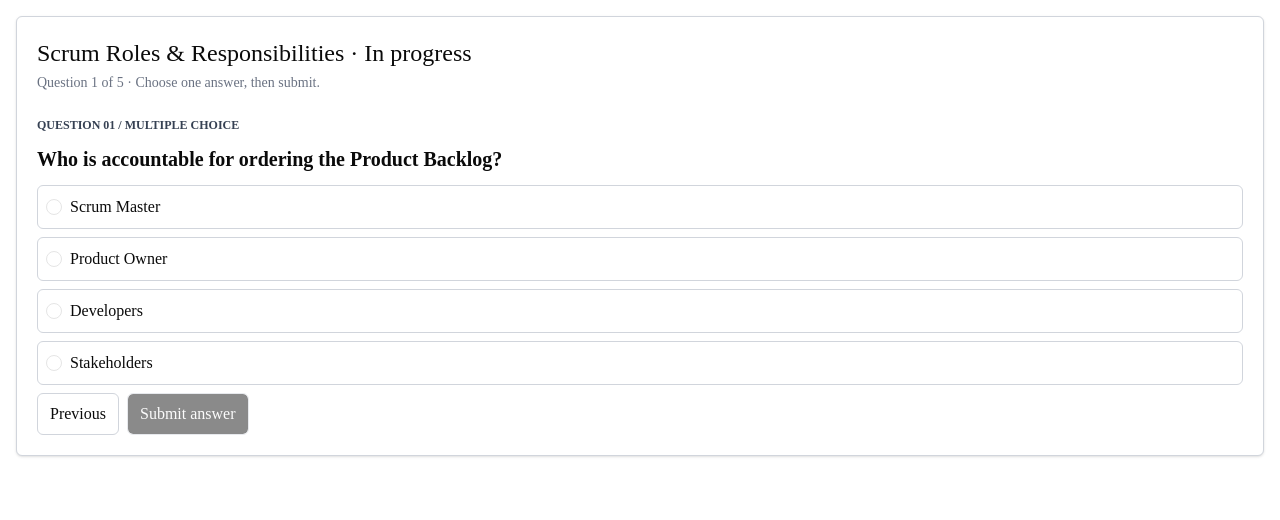
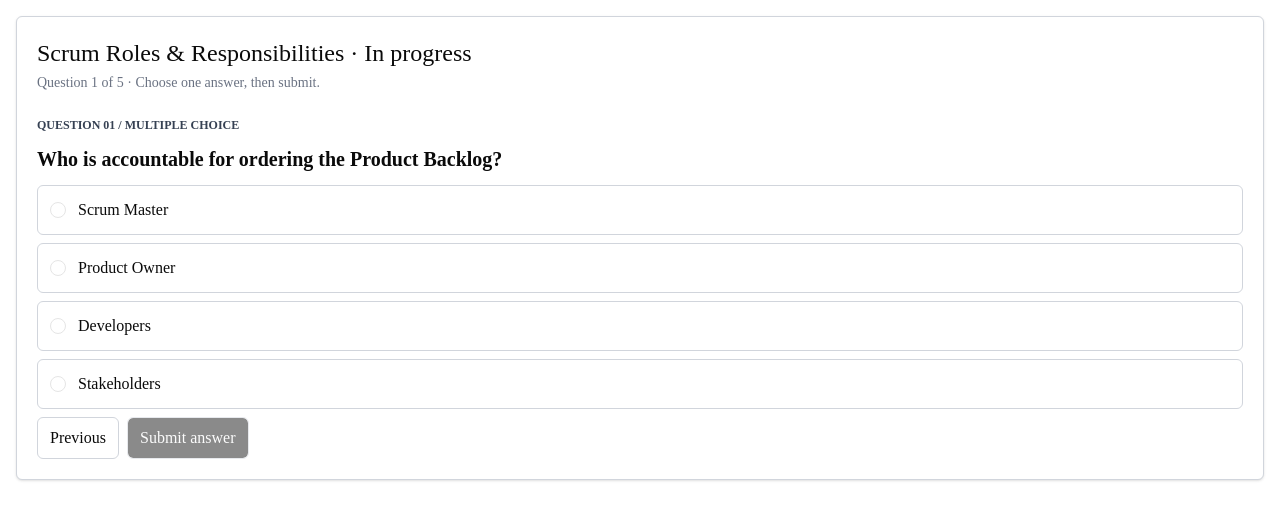
Before and after one commit to chingu-voyages/X02-team-01, a Next.js app in the folder frontend/: page / in a window 1280 px wide. Shown: the top 520 px of the page. Built offline with nearby package versions, Linux system fonts and the light colour scheme.

Commit message:
fix(options): make entire card clickable for custom checkboxes and radios

```diff
--- a/frontend/src/features/questions/OptionItem.tsx
+++ b/frontend/src/features/questions/OptionItem.tsx
@@ -50,36 +50,44 @@ export default function OptionItem({
   };
 
   return (
-    <label
-      htmlFor={id}
-      className={isSubmitted ? "cursor-not-allowed" : "cursor-pointer"}
-    >
     <div
-        className={`
-          flex gap-2 items-center  border  min-h-11 px-2 rounded-sm ${
+      onClick={() => {
+        if (!isSubmitted) onSelect();
+      }}
+      className={`flex min-h-11 gap-3 items-center border p-3 rounded-sm ${
         isSubmitted
           ? isCorrectOption
-                ? `border-green-500 bg-green-50 text-green-900`
+            ? "border-green-500 bg-green-50 text-green-900 cursor-not-allowed"
             : isIncorrectSelection
-                  ? `border-red-500 bg-red-50 text-red-900`
+              ? "border-red-500 bg-red-50 text-red-900 cursor-not-allowed"
               : isSelected
-                    ? `border-black bg-gray-300`
-                    : `border-gray-300 bg-white`
+                ? "border-black bg-gray-300 cursor-not-allowed"
+                : "border-gray-300 bg-white cursor-not-allowed"
           : isSelected
-                ? `border-black bg-gray-300`
-                : `border-gray-300 bg-white hover:cursor-pointer hover:bg-gray-200 hover:border-gray-500 transition-colors duration-300`
+            ? "border-black bg-gray-300 cursor-pointer"
+            : "border-gray-300 bg-white hover:bg-gray-200 hover:border-gray-500 transition-colors duration-300 cursor-pointer"
       }`}
     >
       {questionType === "single" ? (
-          <RadioGroupItem value={id} id={id} disabled={isSubmitted} />
+        <RadioGroupItem
+          value={id}
+          id={id}
+          disabled={isSubmitted}
+          onClick={(e) => e.stopPropagation()}
+        />
       ) : (
-          <Checkbox id={id} disabled={isSubmitted} checked={isSelected} onCheckedChange={!isSubmitted ? () => onSelect : undefined} />
+        <Checkbox
+          id={id}
+          checked={isSelected}
+          onCheckedChange={!isSubmitted ? onSelect : undefined}
+          disabled={isSubmitted}
+          onClick={(e) => e.stopPropagation()}
+        />
       )}
       <div className="flex items-center justify-between w-full">
         <span>{option}</span>
         {getFeedbackBadge()}
       </div>
     </div>
-    </label>
   );
 }
```
Lines whose indentation alone changed are shown as unchanged.
